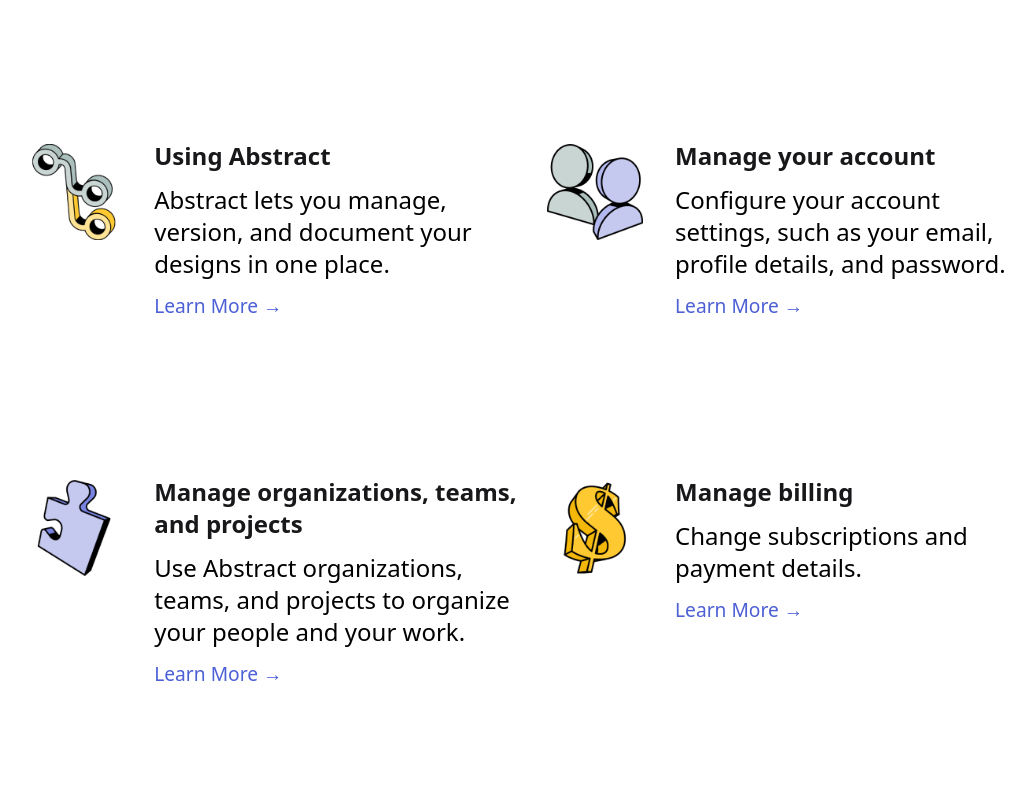
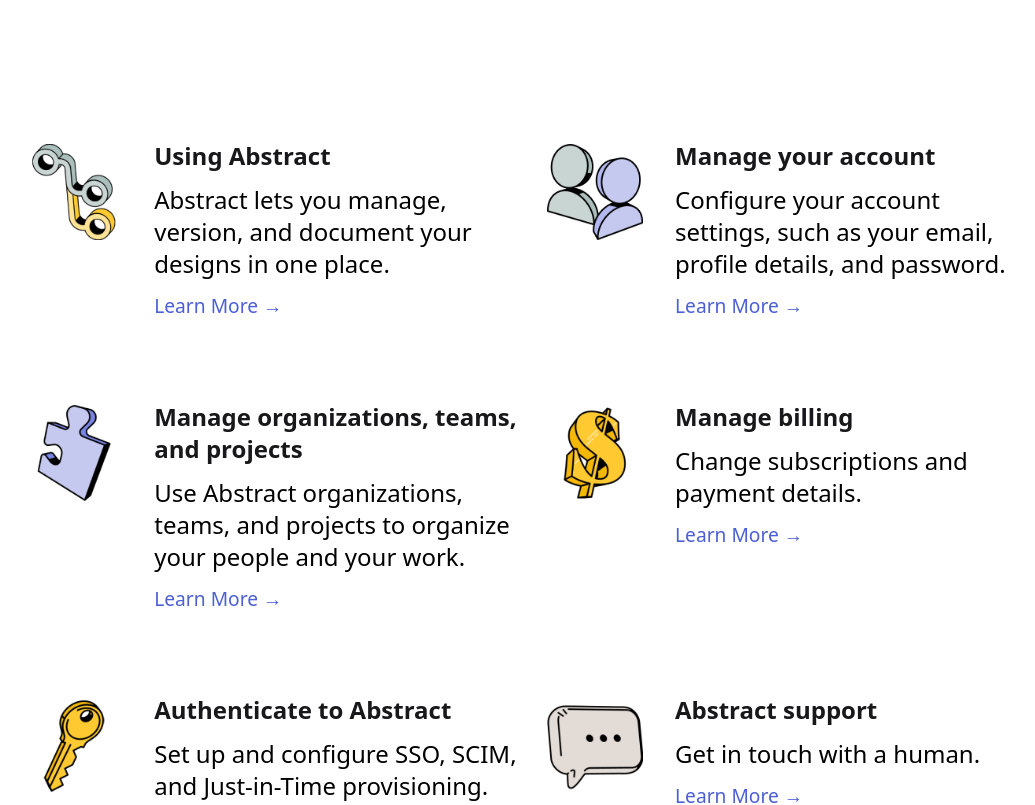
Before and after one commit to mkamburdev/Abstract, a React (Vite) app: page / in a window 1280 px wide. Shown: the part 520-1325 px from the top of the page, without its empty margins (106-1141 px from the left). Built offline with nearby package versions, Linux system fonts and the light colour scheme.

Commit message:
Update Services component to include larger images for better visibility

```diff
--- a/src/components/Services.jsx
+++ b/src/components/Services.jsx
@@ -3,7 +3,7 @@ import services from '../services'
 
 function Main() {
 	return (
-		<div className="p-1 lg:grid lg:grid-cols-2 lg:my-40 md:w-[82%] md:m-auto">
+		<div className="p-1 lg:grid lg:grid-cols-2 lg:mt-40 md:w-[82%] md:m-auto">
 			{services.map(service => (
 				<div
 					key={service.id}
@@ -12,10 +12,10 @@ function Main() {
 					<div className="w-[18%] max-w-24 mt-1 lg:w-[20%] mr-8">
 						<img src={service.img} alt={service.title} />
 					</div>
-					<div className="w-9/12 flex flex-col sm: lg:h-[20rem]">
-						<h3 className="text-2xl font-bold text-zinc-900">
+					<div className="w-9/12 flex flex-col lg:mb-12 xlg:mb-16 xxl:mb-24">
+						<h2 className="text-2xl font-bold text-zinc-900">
 							{service.title}
-						</h3>
+						</h2>
 						<p className="text-2xl py-3">{service.body}</p>
 						<a href="#" className="text-[1.2em] font-medium text-purple">
 							Learn More →
```
